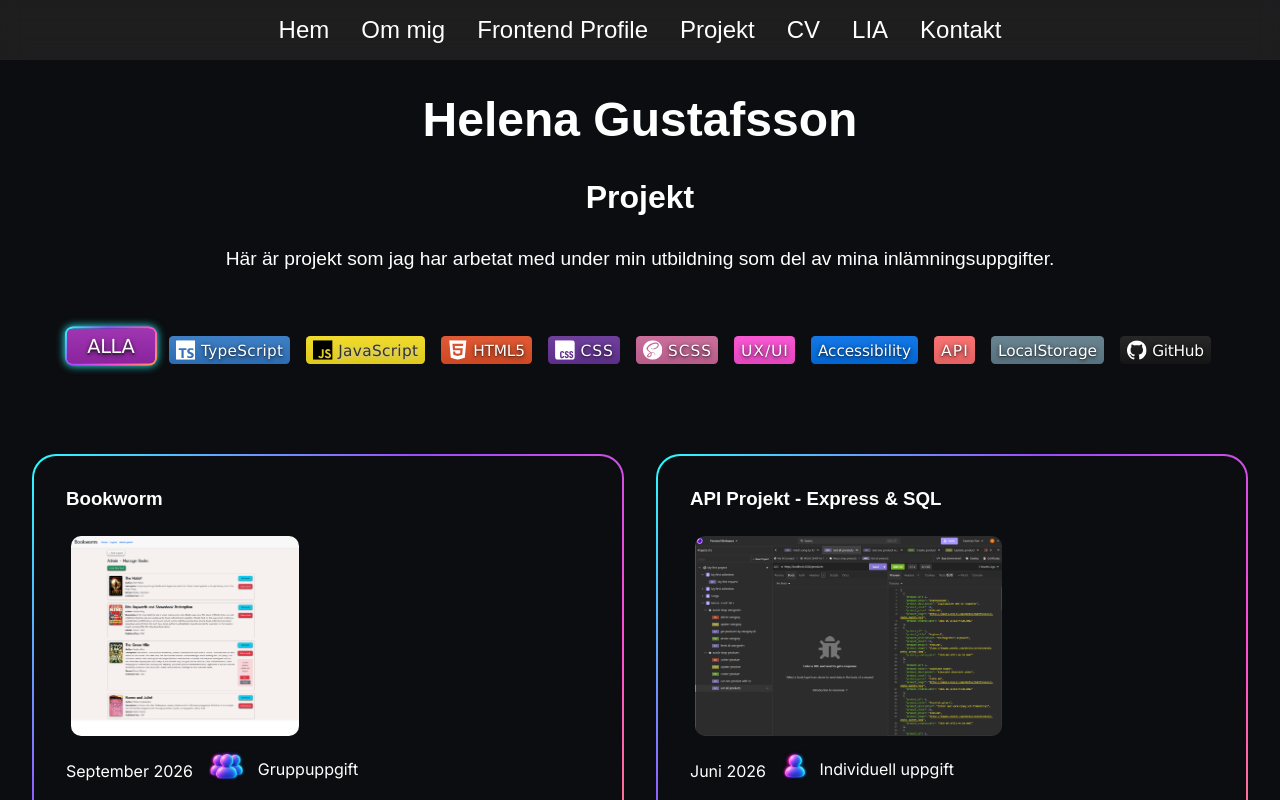
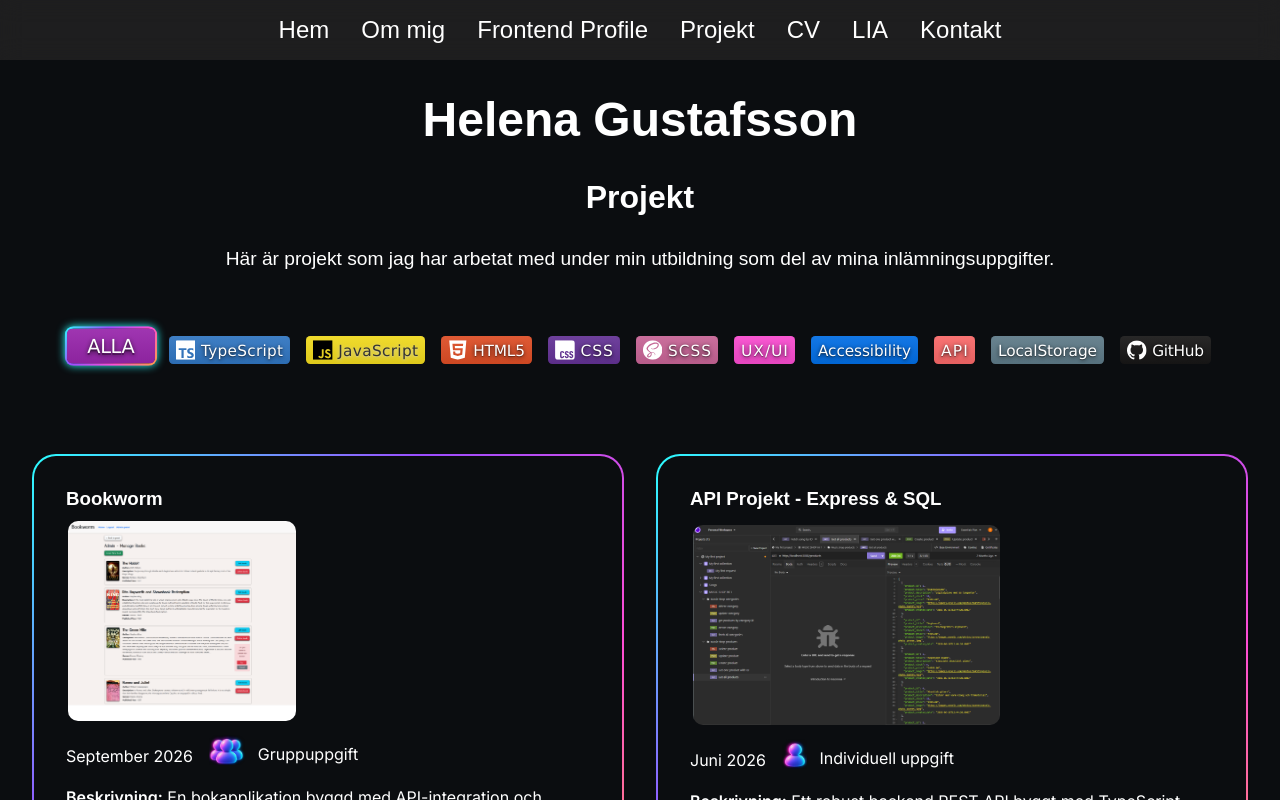
Before and after one commit to Helena-Gustafsson/Helena-Gustafsson-Portfolio-2026-React, a React (Vite) app: page / in a window 1280 px wide. Both pictures are taken after a click on the button "Projekt". Shown: the top 800 px of the page. Built offline with nearby package versions, Linux system fonts and the light colour scheme; a web font is replaced by a local one.

Commit message:
feat: adding aria label. Enhance ProjectCard and Projects components with improved styling and accessibility features and hover effects

```diff
--- a/src/components/ProjectCard.tsx
+++ b/src/components/ProjectCard.tsx
@@ -1,6 +1,7 @@
 import type { ProjectType } from '../types/ProjectType';
 import styles from '../styles/ProjectCard.module.css';
 import { badgeMap } from '../data/bagdesData';
+import neonStyles from '../styles/NeonBorder.module.css';
 
 type ProjectCardProps = {
   project: ProjectType;
@@ -11,7 +12,13 @@ function ProjectCard({ project }: ProjectCardProps) {
     <article className={styles.projectCard}>
 
       <h3>{project.title}</h3>
+      <a
+      href={project.projectUrl}
+      target="_blank"
+      rel="noopener noreferrer"
+      >
       <img className={styles.projectImage} src={project.image} alt={project.title} />
+      </a>
       <div className={styles.projectDateType}>
         <p className={styles.projectText}>{project.date}</p>
         <p className={`${styles.projectType} ${styles.projectText}`}> {project.projectType === "individual" ?
@@ -45,7 +52,7 @@ function ProjectCard({ project }: ProjectCardProps) {
         })}
       </div>
 
-      <a href={project.projectUrl} target="_blank" rel="noopener noreferrer">
+      <a href={project.projectUrl} target="_blank" rel="noopener noreferrer" className={`${styles.projectLink} ${neonStyles.neonHover}`} aria-label="Visa projekt">
         <strong>Visa Projekt</strong>
       </a>
     </article>
--- a/src/sections/Projects.tsx
+++ b/src/sections/Projects.tsx
@@ -73,9 +73,10 @@ function Projects() {
                             className={`${styles.filterButton} ${isBadgeSelected ? `${styles.selectedButton} ${neonStyles.neonBorder}` : ''}`}
                             type="button"
                             onClick={() => handleTagClick(tag)}
+                            aria-label={`Filter by ${tag}`}
                         >
 
-                            <img src={svgBadgePath} alt={`${tag} badge`} className={styles.badgeImage} loading="lazy"/>
+                            <img src={svgBadgePath} alt={`${tag} badge`} className={styles.badgeImage}/>
                         </button>
                     );
                 })}
--- a/src/styles/ProjectCard.module.css
+++ b/src/styles/ProjectCard.module.css
@@ -60,6 +60,27 @@
   border-radius: 10px;
   margin-left: 1%;
   margin-top: 5%;
+  transition: transform 0.3s ease;
+}
+
+.projectImage:hover {
+  transform: scale(1.05);
+}
+
+.projectCard {
+  display: flex;
+  flex-direction: column;
+  align-items: flex-start;
+  height: 100%;
+}
+
+.projectLink {
+  margin-top: auto;
+  padding-top: 1.5rem;
+
+  border: 2px solid transparent;
+  padding: 0.6rem 1.2rem;
+  border-radius: 8px;
 }
 
 /* MEDIA QUERIES */
```
